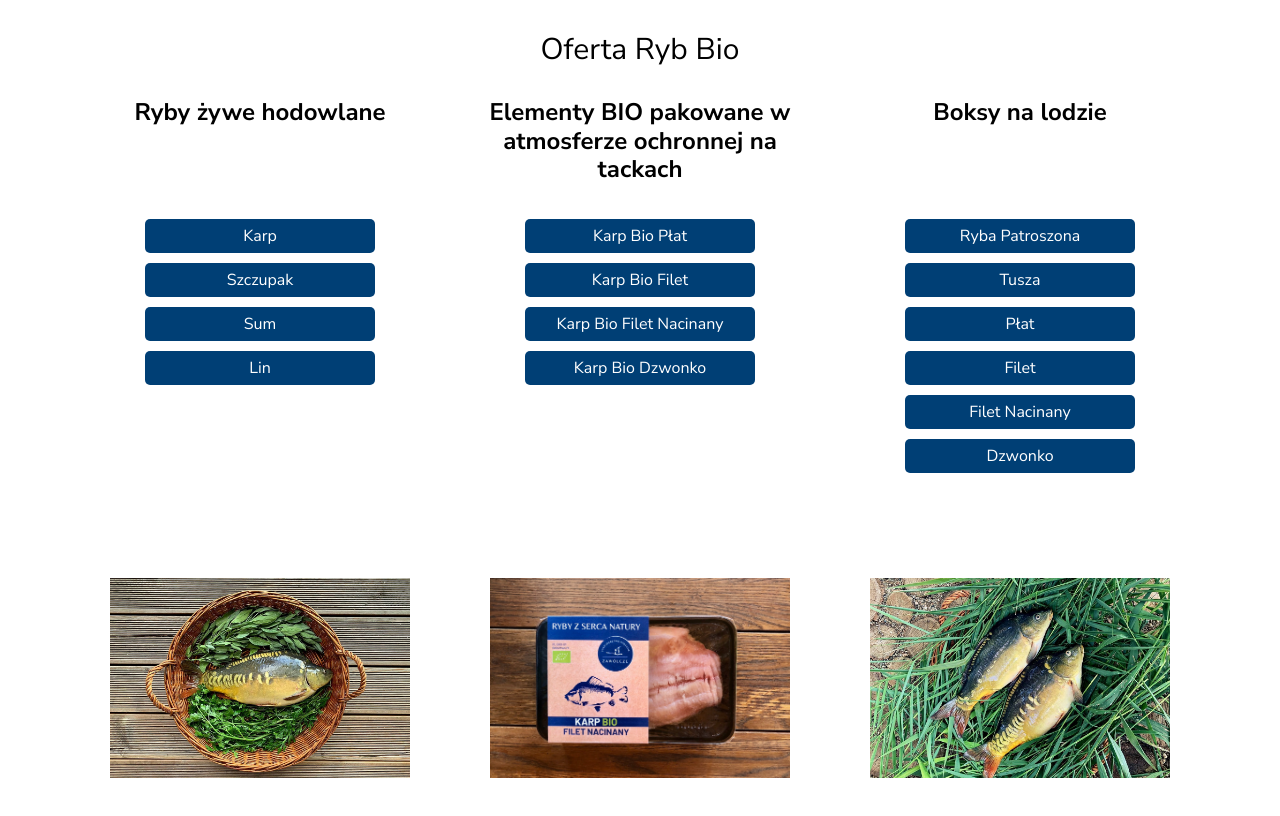
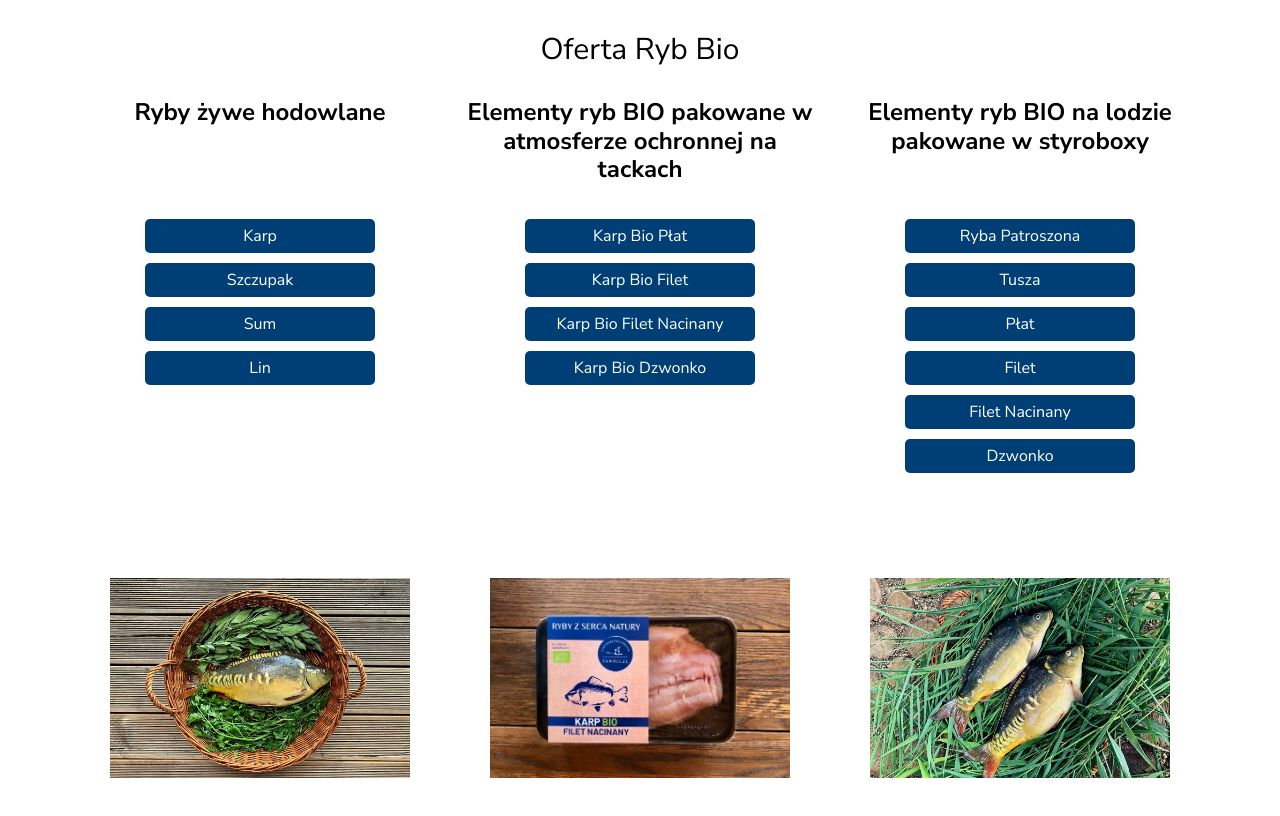
Before and after one commit to czeskigit/VitalPol, a website: page app/index.html in a window 1280 px wide. Shown: the part 3454-4270 px from the top of the page. Drawn offline with Linux system fonts and the light colour scheme; a web font is replaced by a local one.

Commit message:
Correction

```diff
--- a/app/index.html
+++ b/app/index.html
@@ -379,7 +379,7 @@
                     <div class="col-sm">
                         <div class="offer-divider"></div>
                         <h4>
-                            Elementy BIO pakowane w atmosferze ochronnej na
+                            Elementy ryb BIO pakowane w atmosferze ochronnej na
                             tackach
                         </h4>
                         <ul>
@@ -398,7 +398,7 @@
                     </div>
                     <div class="col-sm">
                         <div class="offer-divider"></div>
-                        <h4>Boksy na lodzie</h4>
+                        <h4>Elementy ryb BIO na lodzie pakowane w styroboxy</h4>
                         <ul>
                             <li>ryba patroszona</li>
                             <li>tusza</li>
```
